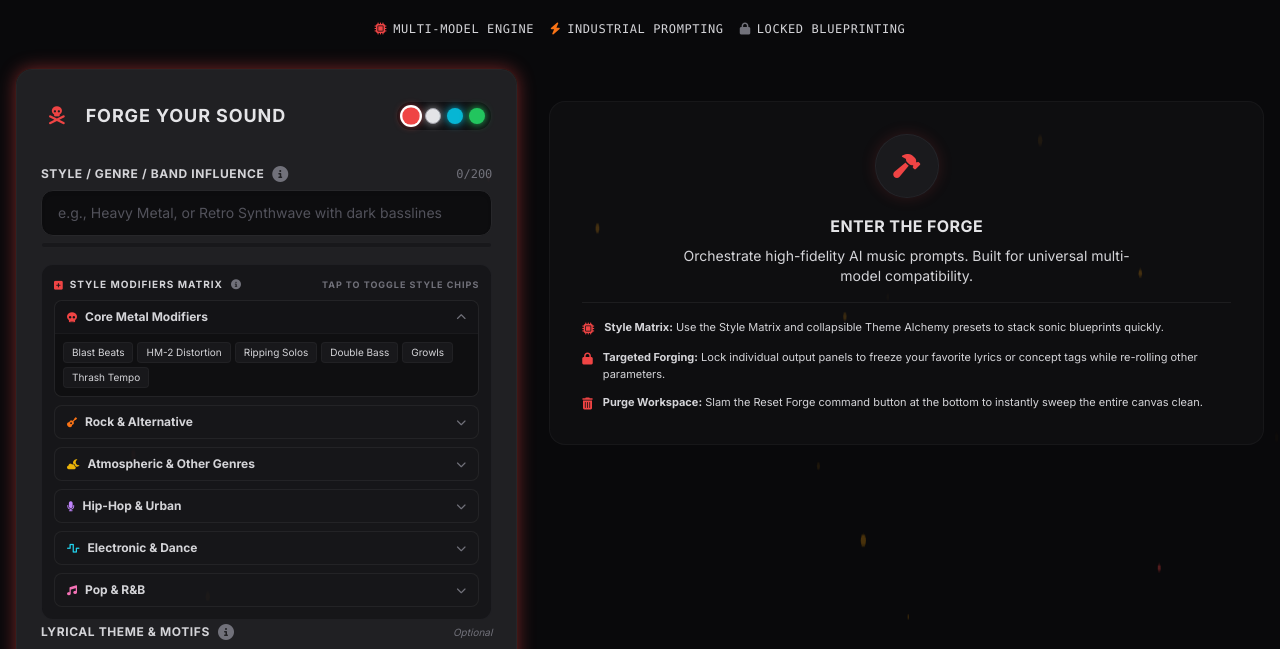
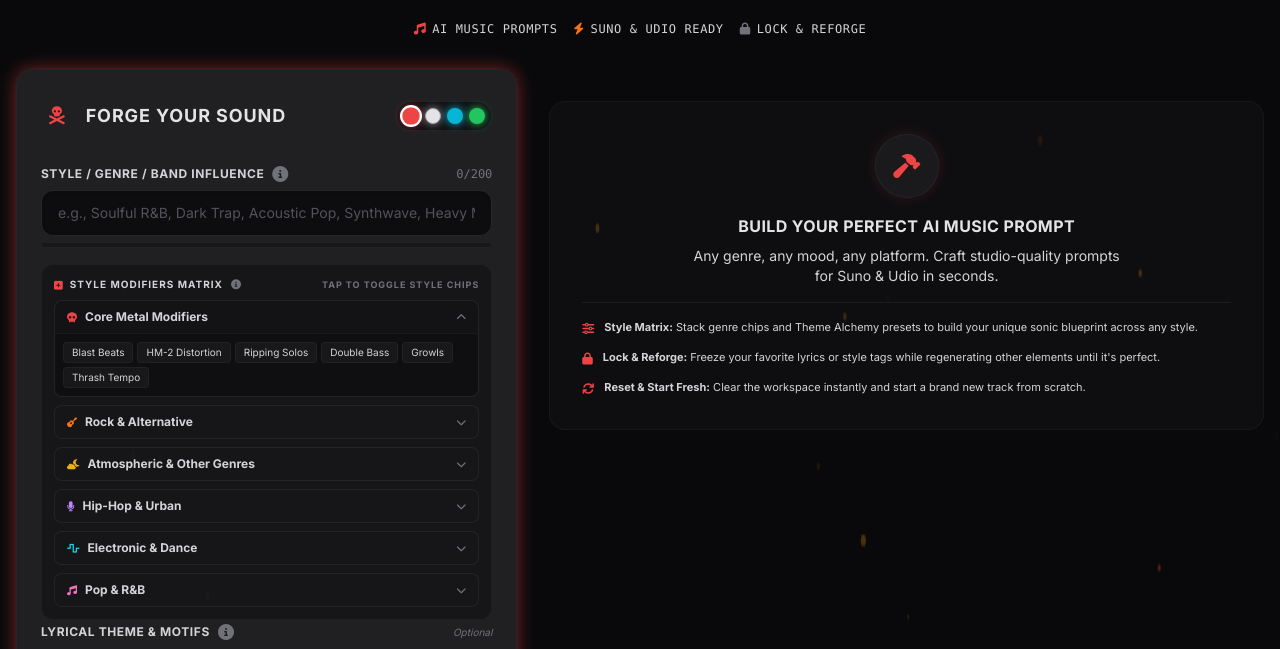
Before and after one commit to metalfactionradio/metal-forge-generator, a website: page index.html in a window 1280 px wide. Shown: the part 123-772 px from the top of the page. Drawn offline with nearby package versions, Linux system fonts and the light colour scheme.

Commit message:
updated headers and right panel instructions

```diff
--- a/index.html
+++ b/index.html
@@ -223,9 +223,9 @@
         MULTI-MODEL PROMPTING SUITE
     </p>
     <div class="flex justify-center gap-4 mt-6 text-xs text-zinc-300 font-mono uppercase tracking-wider">
-        <span class="flex items-center gap-1.5"><i class="fas fa-microchip text-red-500"></i> Multi-Model Engine</span>
-        <span class="flex items-center gap-1.5"><i class="fas fa-bolt text-orange-500"></i> Industrial Prompting</span>
-        <span class="flex items-center gap-1.5"><i class="fas fa-lock text-zinc-500"></i> Locked Blueprinting</span>
+        <span class="flex items-center gap-1.5"><i class="fas fa-music text-red-500"></i> AI Music Prompts</span>
+        <span class="flex items-center gap-1.5"><i class="fas fa-bolt text-orange-500"></i> Suno &amp; Udio Ready</span>
+        <span class="flex items-center gap-1.5"><i class="fas fa-lock text-zinc-500"></i> Lock &amp; Reforge</span>
     </div>
 </header>
 
@@ -266,7 +266,7 @@
                         <input
                             type="text"
                             id="style-input"
-                            placeholder="e.g., Heavy Metal, or Retro Synthwave with dark basslines"
+                            placeholder="e.g., Soulful R&B, Dark Trap, Acoustic Pop, Synthwave, Heavy Metal"
                             class="w-full bg-zinc-950/80 border border-zinc-800 focus:border-metal-accent rounded-xl px-4 py-3 text-sm text-zinc-200 placeholder-zinc-600 focus:outline-none transition duration-200 shadow-inner"
                             oninput="updateCharacterCounter(this.value)"
                         >
@@ -428,7 +428,7 @@
                         <textarea
                             id="theme-input"
                             rows="3"
-                            placeholder="e.g., Ragnarok battle, cosmic void horror, a soul betrayed fighting inner demons"
+                            placeholder="e.g., Heartbreak at midnight, rising above the odds, city lights and lost dreams"
                             class="w-full bg-zinc-950/80 border border-zinc-800 focus:border-metal-accent rounded-xl px-4 py-3 text-sm text-zinc-200 placeholder-zinc-600 focus:outline-none transition duration-200 shadow-inner resize-none"
                         ></textarea>
 
@@ -596,7 +596,7 @@
     <input
         type="text"
         id="title-input"
-        placeholder="e.g., Reign of Obsidian Flame"
+        placeholder="e.g., Midnight Drive, Broken Throne, Electric Heart, Fade to Nothing"
         class="w-full bg-zinc-950/80 border border-zinc-800 focus:border-metal-accent rounded-xl px-4 py-3 text-sm text-zinc-200 placeholder-zinc-600 focus:outline-none transition duration-200 shadow-inner"
     >
 </div>
@@ -699,24 +699,24 @@
         <i class="fas fa-hammer"></i>
     </div>
     <div class="max-w-md mx-auto">
-        <h3 class="font-bold text-zinc-200 uppercase tracking-wide">Enter The Forge</h3>
+        <h3 class="font-bold text-zinc-200 uppercase tracking-wide">Build Your Perfect AI Music Prompt</h3>
         <p class="text-sm text-zinc-300 mt-2">
-            Orchestrate high-fidelity AI music prompts. Built for universal multi-model compatibility.
+            Any genre, any mood, any platform. Craft studio-quality prompts for Suno &amp; Udio in seconds.
         </p>
     </div>
 
     <div class="text-left border-t border-zinc-800/60 pt-4 mt-4 space-y-3">
         <div class="flex items-start gap-2.5">
-            <div class="text-metal-accent mt-0.5 text-xs"><i class="fas fa-microchip"></i></div>
-            <p class="text-[11px] text-zinc-300 leading-normal"><strong class="text-zinc-300">Style Matrix:</strong> Use the Style Matrix and collapsible Theme Alchemy presets to stack sonic blueprints quickly.</p>
+            <div class="text-metal-accent mt-0.5 text-xs"><i class="fas fa-sliders"></i></div>
+            <p class="text-[11px] text-zinc-300 leading-normal"><strong class="text-zinc-300">Style Matrix:</strong> Stack genre chips and Theme Alchemy presets to build your unique sonic blueprint across any style.</p>
         </div>
         <div class="flex items-start gap-2.5">
             <div class="text-metal-accent mt-0.5 text-xs"><i class="fas fa-lock"></i></div>
-            <p class="text-[11px] text-zinc-300 leading-normal"><strong class="text-zinc-300">Targeted Forging:</strong> Lock individual output panels to freeze your favorite lyrics or concept tags while re-rolling other parameters.</p>
+            <p class="text-[11px] text-zinc-300 leading-normal"><strong class="text-zinc-300">Lock &amp; Reforge:</strong> Freeze your favorite lyrics or style tags while regenerating other elements until it's perfect.</p>
         </div>
         <div class="flex items-start gap-2.5">
-            <div class="text-metal-accent mt-0.5 text-xs"><i class="fas fa-trash-alt"></i></div>
-            <p class="text-[11px] text-zinc-300 leading-normal"><strong class="text-zinc-300">Purge Workspace:</strong> Slam the Reset Forge command button at the bottom to instantly sweep the entire canvas clean.</p>
+            <div class="text-metal-accent mt-0.5 text-xs"><i class="fas fa-arrows-rotate"></i></div>
+            <p class="text-[11px] text-zinc-300 leading-normal"><strong class="text-zinc-300">Reset &amp; Start Fresh:</strong> Clear the workspace instantly and start a brand new track from scratch.</p>
         </div>
     </div>
 </div>
```
